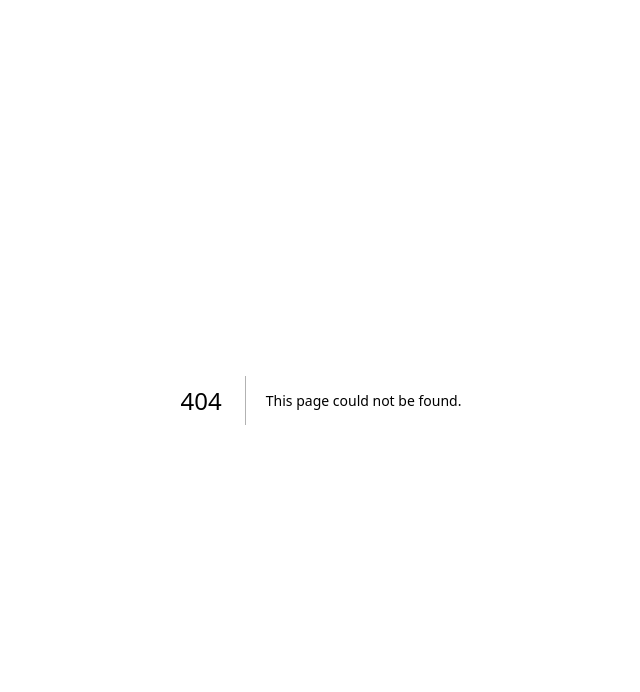
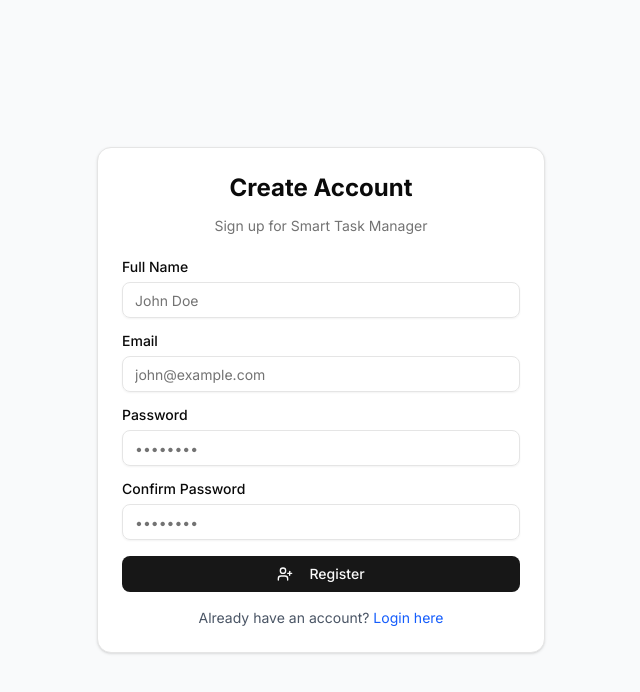
Before and after one commit to SohanurRahman007/smart-task-manager-frontend, a Next.js app: page /register in a window 1280 px wide. Before the commit this address had no page. Shown: the top 692 px of the page, without its empty margins (319-959 px from the left). Built offline with nearby package versions, Linux system fonts and the light colour scheme.

Commit message:
registration page created

```diff
--- /dev/null
+++ b/src/app/(auth)/register/page.tsx
@@ -0,0 +1,172 @@
+"use client";
+
+import { useState } from "react";
+import { useRouter } from "next/navigation";
+import { useDispatch } from "react-redux";
+import { setCredentials } from "@/lib/store/slices/authSlice";
+import { Button } from "@/components/ui/button";
+import { Input } from "@/components/ui/input";
+import {
+  Card,
+  CardContent,
+  CardDescription,
+  CardHeader,
+  CardTitle,
+} from "@/components/ui/card";
+import { Label } from "@/components/ui/label";
+import { Alert, AlertDescription } from "@/components/ui/alert";
+import { UserPlus, CheckCircle } from "lucide-react";
+import axios from "axios";
+
+export default function RegisterPage() {
+  const router = useRouter();
+  const dispatch = useDispatch();
+  const [loading, setLoading] = useState(false);
+  const [error, setError] = useState("");
+  const [success, setSuccess] = useState(false);
+
+  const handleSubmit = async (e: React.FormEvent<HTMLFormElement>) => {
+    e.preventDefault();
+    setLoading(true);
+    setError("");
+    setSuccess(false);
+
+    const formData = new FormData(e.currentTarget);
+    const name = formData.get("name") as string;
+    const email = formData.get("email") as string;
+    const password = formData.get("password") as string;
+    const confirmPassword = formData.get("confirmPassword") as string;
+
+    if (password !== confirmPassword) {
+      setError("Passwords do not match");
+      setLoading(false);
+      return;
+    }
+
+    try {
+      const response = await axios.post(
+        `${process.env.NEXT_PUBLIC_API_URL}/auth/register`,
+        { name, email, password, role: "member" },
+      );
+
+      if (response.data.success) {
+        setSuccess(true);
+        // Auto login after registration
+        dispatch(
+          setCredentials({
+            user: response.data.user,
+            token: response.data.accessToken,
+          }),
+        );
+
+        setTimeout(() => {
+          router.push("/dashboard");
+        }, 2000);
+      }
+    } catch (err: any) {
+      setError(err.response?.data?.error || "Registration failed");
+    } finally {
+      setLoading(false);
+    }
+  };
+
+  return (
+    <div className="min-h-screen flex items-center justify-center bg-gray-50">
+      <Card className="w-full max-w-md">
+        <CardHeader className="space-y-1">
+          <CardTitle className="text-2xl font-bold text-center">
+            Create Account
+          </CardTitle>
+          <CardDescription className="text-center">
+            Sign up for Smart Task Manager
+          </CardDescription>
+        </CardHeader>
+        <CardContent>
+          {success ? (
+            <div className="text-center space-y-4">
+              <CheckCircle className="h-16 w-16 text-green-500 mx-auto" />
+              <h3 className="text-lg font-semibold">
+                Registration Successful!
+              </h3>
+              <p className="text-gray-600">Redirecting to dashboard...</p>
+            </div>
+          ) : (
+            <form onSubmit={handleSubmit} className="space-y-4">
+              {error && (
+                <Alert variant="destructive">
+                  <AlertDescription>{error}</AlertDescription>
+                </Alert>
+              )}
+
+              <div className="space-y-2">
+                <Label htmlFor="name">Full Name</Label>
+                <Input
+                  id="name"
+                  name="name"
+                  type="text"
+                  placeholder="John Doe"
+                  required
+                />
+              </div>
+
+              <div className="space-y-2">
+                <Label htmlFor="email">Email</Label>
+                <Input
+                  id="email"
+                  name="email"
+                  type="email"
+                  placeholder="john@example.com"
+                  required
+                />
+              </div>
+
+              <div className="space-y-2">
+                <Label htmlFor="password">Password</Label>
+                <Input
+                  id="password"
+                  name="password"
+                  type="password"
+                  placeholder="••••••••"
+                  required
+                />
+              </div>
+
+              <div className="space-y-2">
+                <Label htmlFor="confirmPassword">Confirm Password</Label>
+                <Input
+                  id="confirmPassword"
+                  name="confirmPassword"
+                  type="password"
+                  placeholder="••••••••"
+                  required
+                />
+              </div>
+
+              <Button type="submit" className="w-full" disabled={loading}>
+                {loading ? (
+                  "Creating account..."
+                ) : (
+                  <>
+                    <UserPlus className="mr-2 h-4 w-4" />
+                    Register
+                  </>
+                )}
+              </Button>
+
+              <div className="text-center text-sm text-gray-600">
+                Already have an account?{" "}
+                <button
+                  type="button"
+                  onClick={() => router.push("/login")}
+                  className="text-blue-600 hover:underline"
+                >
+                  Login here
+                </button>
+              </div>
+            </form>
+          )}
+        </CardContent>
+      </Card>
+    </div>
+  );
+}
```
